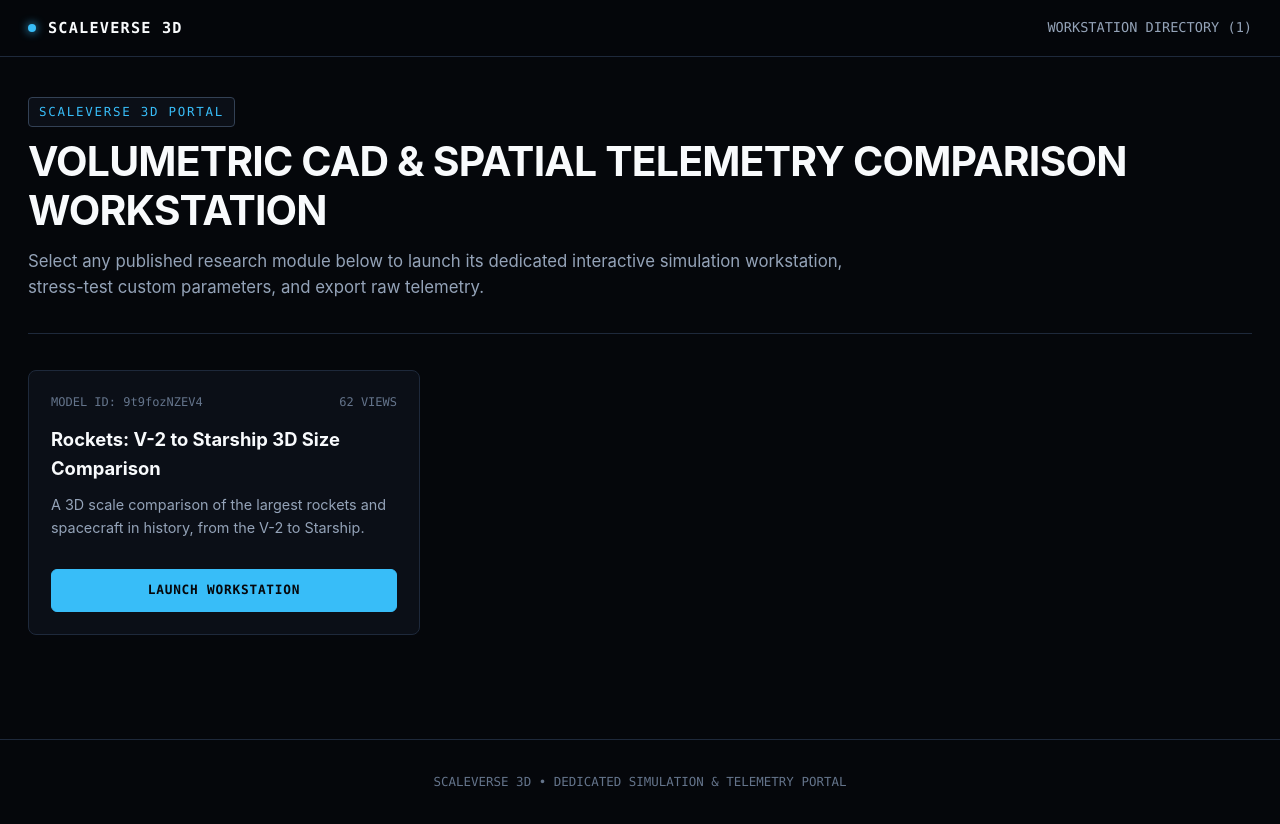
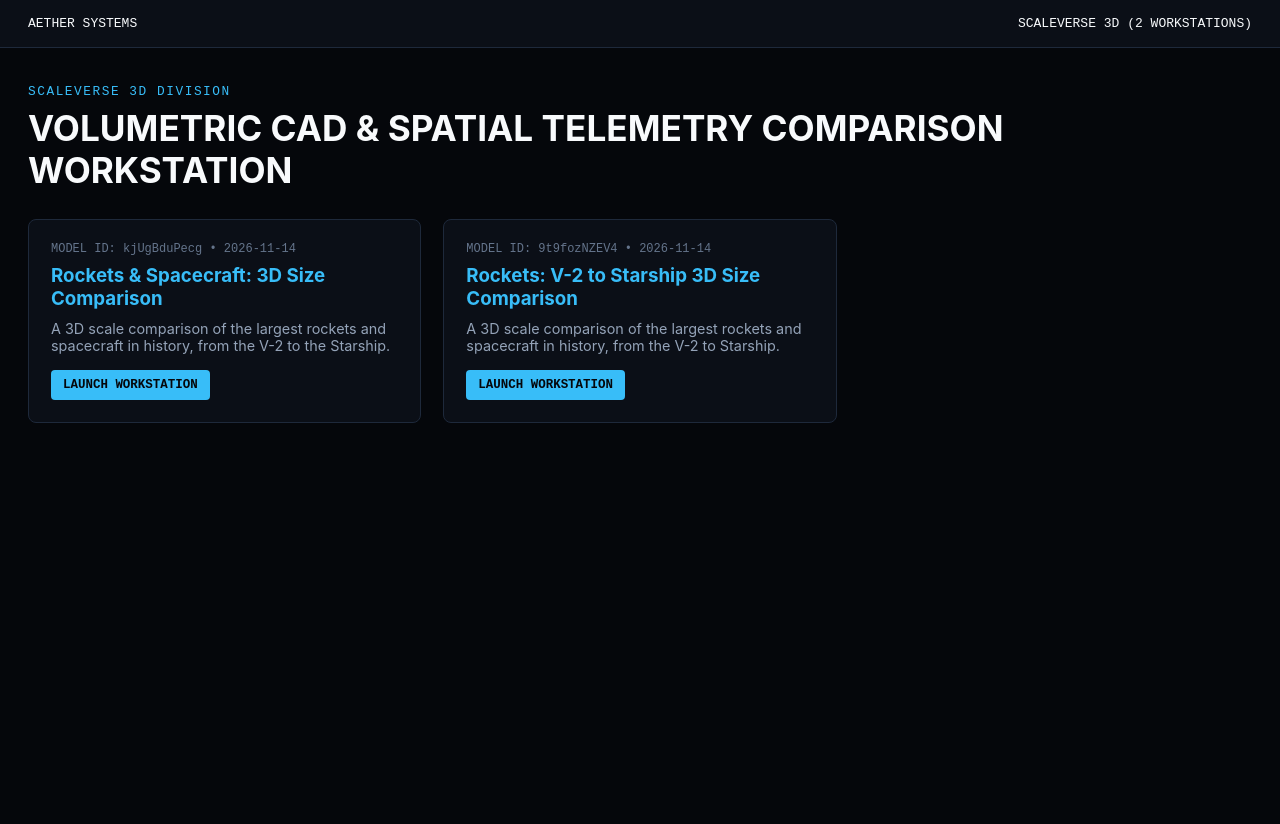
Before and after one commit to ayodayanilukshana-alt/aether-empire, a plain HTML site: page docs/scaleverse/index.html in a window 1280 px wide. After the commit the page ends 800 px from the top, so only its background shows below. Drawn offline with Linux system fonts and the light colour scheme.

Commit message:
feat(scaleverse): update portal directory

```diff
--- a/docs/scaleverse/index.html
+++ b/docs/scaleverse/index.html
@@ -4,324 +4,35 @@
 <meta charset="utf-8">
 <meta name="viewport" content="width=device-width, initial-scale=1">
 <title>SCALEVERSE 3D — VOLUMETRIC CAD & SPATIAL TELEMETRY COMPARISON WORKSTATION</title>
-<link rel="canonical" href="https://ayodayanilukshana-alt.github.io/aether-empire/scaleverse/">
 <style>
-:root {
-  --bg-primary: #05070b;
-  --bg-panel: #0b0f17;
-  --bg-elevated: #111827;
-  --border-subtle: #1e293b;
-  --border-focus: #334155;
-  --text-main: #f8fafc;
-  --text-muted: #94a3b8;
-  --text-dim: #64748b;
-  --font-sans: 'Inter', -apple-system, BlinkMacSystemFont, 'Segoe UI', Roboto, sans-serif;
-  --font-mono: 'JetBrains Mono', 'Fira Code', 'SFMono-Regular', Consolas, monospace;
-}
-* { box-sizing: border-box; margin: 0; padding: 0; }
-body {
-  background-color: var(--bg-primary);
-  color: var(--text-main);
-  font-family: var(--font-sans);
-  line-height: 1.6;
-  -webkit-font-smoothing: antialiased;
-}
-a { color: inherit; text-decoration: none; }
-.topbar {
-  border-bottom: 1px solid var(--border-subtle);
-  background: rgba(5, 7, 11, 0.88);
-  backdrop-filter: blur(12px);
-  position: sticky;
-  top: 0;
-  z-index: 100;
-}
-.topbar-inner {
-  max-width: 1380px;
-  margin: 0 auto;
-  padding: 16px 28px;
-  display: flex;
-  justify-content: space-between;
-  align-items: center;
-}
-.brand-mark {
-  display: flex;
-  align-items: center;
-  gap: 12px;
-  font-family: var(--font-mono);
-  font-weight: 700;
-  font-size: 0.95rem;
-  letter-spacing: 0.08em;
-}
-.status-dot {
-  width: 8px;
-  height: 8px;
-  border-radius: 50%;
-}
-.nav-links {
-  display: flex;
-  gap: 24px;
-  font-size: 0.85rem;
-  color: var(--text-muted);
-  font-family: var(--font-mono);
-}
-.nav-links a:hover { color: var(--text-main); }
-.container {
-  max-width: 1380px;
-  margin: 0 auto;
-  padding: 40px 28px;
-}
-.hero-header {
-  border-bottom: 1px solid var(--border-subtle);
-  padding-bottom: 32px;
-  margin-bottom: 36px;
-}
-.eyebrow {
-  font-family: var(--font-mono);
-  font-size: 0.78rem;
-  text-transform: uppercase;
-  letter-spacing: 0.14em;
-  margin-bottom: 10px;
-  display: inline-block;
-  padding: 4px 10px;
-  border: 1px solid var(--border-focus);
-  border-radius: 4px;
-  background: var(--bg-panel);
-}
-h1 {
-  font-size: clamp(1.8rem, 3.2vw, 2.75rem);
-  font-weight: 700;
-  letter-spacing: -0.02em;
-  line-height: 1.2;
-  margin-bottom: 12px;
-}
-.subtitle {
-  color: var(--text-muted);
-  font-size: 1.05rem;
-  max-width: 820px;
-}
-.workstation-grid {
-  display: grid;
-  grid-template-columns: 380px 1fr;
-  gap: 28px;
-  margin-bottom: 44px;
-}
-@media (max-width: 1024px) {
-  .workstation-grid { grid-template-columns: 1fr; }
-}
-.panel {
-  background: var(--bg-panel);
-  border: 1px solid var(--border-subtle);
-  border-radius: 8px;
-  padding: 24px;
-}
-.panel-title {
-  font-family: var(--font-mono);
-  font-size: 0.82rem;
-  text-transform: uppercase;
-  letter-spacing: 0.1em;
-  color: var(--text-muted);
-  border-bottom: 1px solid var(--border-subtle);
-  padding-bottom: 12px;
-  margin-bottom: 20px;
-  display: flex;
-  justify-content: space-between;
-}
-.control-group { margin-bottom: 18px; }
-.control-label {
-  display: flex;
-  justify-content: space-between;
-  font-size: 0.85rem;
-  color: var(--text-muted);
-  margin-bottom: 6px;
-  font-family: var(--font-mono);
-}
-.control-val { color: var(--text-main); font-weight: 600; }
-input[type="range"] {
-  width: 100%;
-  accent-color: var(--accent, #38bdf8);
-  cursor: pointer;
-}
-input[type="number"], select {
-  width: 100%;
-  padding: 10px 12px;
-  background: var(--bg-primary);
-  border: 1px solid var(--border-focus);
-  color: var(--text-main);
-  font-family: var(--font-mono);
-  font-size: 0.9rem;
-  border-radius: 6px;
-}
-.btn-row {
-  display: flex;
-  gap: 10px;
-  margin-top: 20px;
-  flex-wrap: wrap;
-}
-.btn {
-  flex: 1;
-  padding: 10px 14px;
-  font-family: var(--font-mono);
-  font-size: 0.8rem;
-  font-weight: 600;
-  text-transform: uppercase;
-  letter-spacing: 0.06em;
-  border: 1px solid var(--border-focus);
-  background: var(--bg-elevated);
-  color: var(--text-main);
-  border-radius: 6px;
-  cursor: pointer;
-  text-align: center;
-  transition: 0.15s;
-}
-.btn:hover { border-color: var(--text-main); background: #1e293b; }
-.btn-primary {
-  background: var(--accent, #38bdf8);
-  color: #05070b;
-  border-color: var(--accent, #38bdf8);
-}
-.btn-primary:hover { opacity: 0.9; background: var(--accent, #38bdf8); }
-.kpi-strip {
-  display: grid;
-  grid-template-columns: repeat(auto-fit, minmax(180px, 1fr));
-  gap: 16px;
-  margin-bottom: 22px;
-}
-.kpi-card {
-  background: var(--bg-primary);
-  border: 1px solid var(--border-subtle);
-  border-radius: 6px;
-  padding: 16px;
-}
-.kpi-label {
-  font-family: var(--font-mono);
-  font-size: 0.74rem;
-  color: var(--text-dim);
-  text-transform: uppercase;
-  letter-spacing: 0.08em;
-}
-.kpi-num {
-  font-family: var(--font-mono);
-  font-size: 1.55rem;
-  font-weight: 700;
-  margin-top: 6px;
-}
-.canvas-stage {
-  width: 100%;
-  height: 440px;
-  background: #030508;
-  border: 1px solid var(--border-subtle);
-  border-radius: 6px;
-  display: block;
-  position: relative;
-  overflow: hidden;
-}
-.data-table {
-  width: 100%;
-  border-collapse: collapse;
-  font-family: var(--font-mono);
-  font-size: 0.84rem;
-  margin-top: 16px;
-}
-.data-table th, .data-table td {
-  padding: 12px 14px;
-  border-bottom: 1px solid var(--border-subtle);
-  text-align: left;
-}
-.data-table th { color: var(--text-dim); text-transform: uppercase; font-size: 0.75rem; }
-.catalog-grid {
-  display: grid;
-  grid-template-columns: repeat(auto-fill, minmax(360px, 1fr));
-  gap: 24px;
-}
-.catalog-card {
-  background: var(--bg-panel);
-  border: 1px solid var(--border-subtle);
-  border-radius: 8px;
-  padding: 22px;
-  display: flex;
-  flex-direction: column;
-  justify-content: space-between;
-  transition: border-color 0.15s, transform 0.15s;
-}
-.catalog-card:hover {
-  border-color: var(--accent, #38bdf8);
-  transform: translateY(-2px);
-}
-.meta-row {
-  font-family: var(--font-mono);
-  font-size: 0.75rem;
-  color: var(--text-dim);
-  display: flex;
-  justify-content: space-between;
-  margin-bottom: 12px;
-}
-.catalog-card h3 { font-size: 1.15rem; margin-bottom: 10px; }
-.catalog-card p { color: var(--text-muted); font-size: 0.9rem; margin-bottom: 18px; }
-.seo-article {
-  display: grid;
-  grid-template-columns: 2fr 1fr;
-  gap: 28px;
-  margin-top: 36px;
-}
-@media (max-width: 960px) { .seo-article { grid-template-columns: 1fr; } }
-.seo-article h2 { font-size: 1.3rem; margin: 20px 0 10px; }
-.seo-article p { color: var(--text-muted); margin-bottom: 14px; }
-.faq-item {
-  border-bottom: 1px solid var(--border-subtle);
-  padding: 14px 0;
-}
-.faq-q { font-weight: 600; margin-bottom: 6px; }
-.faq-a { color: var(--text-muted); font-size: 0.92rem; }
-footer {
-  border-top: 1px solid var(--border-subtle);
-  margin-top: 64px;
-  padding: 32px 28px;
-  text-align: center;
-  font-family: var(--font-mono);
-  font-size: 0.78rem;
-  color: var(--text-dim);
-}
+  body { background:#05070b; color:#f8fafc; font-family:'Inter',system-ui,sans-serif; margin:0; }
+  .topbar { border-bottom:1px solid #1e293b; padding:16px 28px; display:flex; justify-content:space-between; font-family:monospace; background:#0b0f17; }
+  .container { max-width:1360px; margin:0 auto; padding:36px 28px; }
+  .grid { display:grid; grid-template-columns:repeat(auto-fill,minmax(340px,1fr)); gap:22px; margin-top:28px; }
+  a { color:inherit; text-decoration:none; }
 </style>
 </head>
 <body>
   <nav class="topbar">
-    <div class="topbar-inner">
-      <a href="./index.html" class="brand-mark">
-        <span class="status-dot" style="background: #38bdf8; box-shadow: 0 0 10px #38bdf8;"></span>
-        <span>SCALEVERSE 3D</span>
-      </a>
-      <div class="nav-links">
-        <a href="./index.html">WORKSTATION DIRECTORY (1)</a>
-      </div>
-    </div>
+    <a href="../index.html">AETHER SYSTEMS</a>
+    <span>SCALEVERSE 3D (2 WORKSTATIONS)</span>
   </nav>
-
   <main class="container">
-    <header class="hero-header">
-      <div class="eyebrow" style="color: #38bdf8;">SCALEVERSE 3D PORTAL</div>
-      <h1>VOLUMETRIC CAD & SPATIAL TELEMETRY COMPARISON WORKSTATION</h1>
-      <p class="subtitle">Select any published research module below to launch its dedicated interactive simulation workstation, stress-test custom parameters, and export raw telemetry.</p>
-    </header>
-
-    <div class="catalog-grid">
-
-        <a href="./rockets-v-2-to-starship-3d-size-comparison.html" class="catalog-card" style="--accent: #38bdf8;">
-          <div>
-            <div class="meta-row">
-              <span>MODEL ID: 9t9fozNZEV4</span>
-              <span>62 VIEWS</span>
-            </div>
-            <h3>Rockets: V-2 to Starship 3D Size Comparison</h3>
-            <p>A 3D scale comparison of the largest rockets and spacecraft in history, from the V-2 to Starship.</p>
-          </div>
-          <div class="btn btn-primary" style="display:block; margin-top:12px;">LAUNCH WORKSTATION</div>
+    <div style="font-family:monospace;color:#38bdf8;letter-spacing:0.12em;font-size:0.8rem;">SCALEVERSE 3D DIVISION</div>
+    <h1 style="font-size:2.2rem;margin:8px 0;">VOLUMETRIC CAD & SPATIAL TELEMETRY COMPARISON WORKSTATION</h1>
+    <div class="grid">
+        <a href="./rockets-spacecraft-3d-size-comparison.html" style="display:block;background:#0b0f17;border:1px solid #1e293b;border-radius:8px;padding:22px;color:#f8fafc;text-decoration:none;">
+          <div style="font-family:monospace;font-size:0.75rem;color:#64748b;margin-bottom:8px;">MODEL ID: kjUgBduPecg • 2026-11-14</div>
+          <h3 style="margin:0 0 10px 0;color:#38bdf8;">Rockets & Spacecraft: 3D Size Comparison</h3>
+          <p style="color:#94a3b8;font-size:0.9rem;margin:0 0 16px 0;">A 3D scale comparison of the largest rockets and spacecraft in history, from the V-2 to the Starship.</p>
+          <div style="font-family:monospace;font-size:0.78rem;font-weight:700;color:#05070b;background:#38bdf8;padding:8px 12px;border-radius:4px;display:inline-block;">LAUNCH WORKSTATION</div>
         </a>
-
-    </div>
+        <a href="./rockets-v-2-to-starship-3d-size-comparison.html" style="display:block;background:#0b0f17;border:1px solid #1e293b;border-radius:8px;padding:22px;color:#f8fafc;text-decoration:none;">
+          <div style="font-family:monospace;font-size:0.75rem;color:#64748b;margin-bottom:8px;">MODEL ID: 9t9fozNZEV4 • 2026-11-14</div>
+          <h3 style="margin:0 0 10px 0;color:#38bdf8;">Rockets: V-2 to Starship 3D Size Comparison</h3>
+          <p style="color:#94a3b8;font-size:0.9rem;margin:0 0 16px 0;">A 3D scale comparison of the largest rockets and spacecraft in history, from the V-2 to Starship.</p>
+          <div style="font-family:monospace;font-size:0.78rem;font-weight:700;color:#05070b;background:#38bdf8;padding:8px 12px;border-radius:4px;display:inline-block;">LAUNCH WORKSTATION</div>
+        </a></div>
   </main>
-
-  <footer>
-    SCALEVERSE 3D • DEDICATED SIMULATION & TELEMETRY PORTAL
-  </footer>
 </body>
 </html>
```
